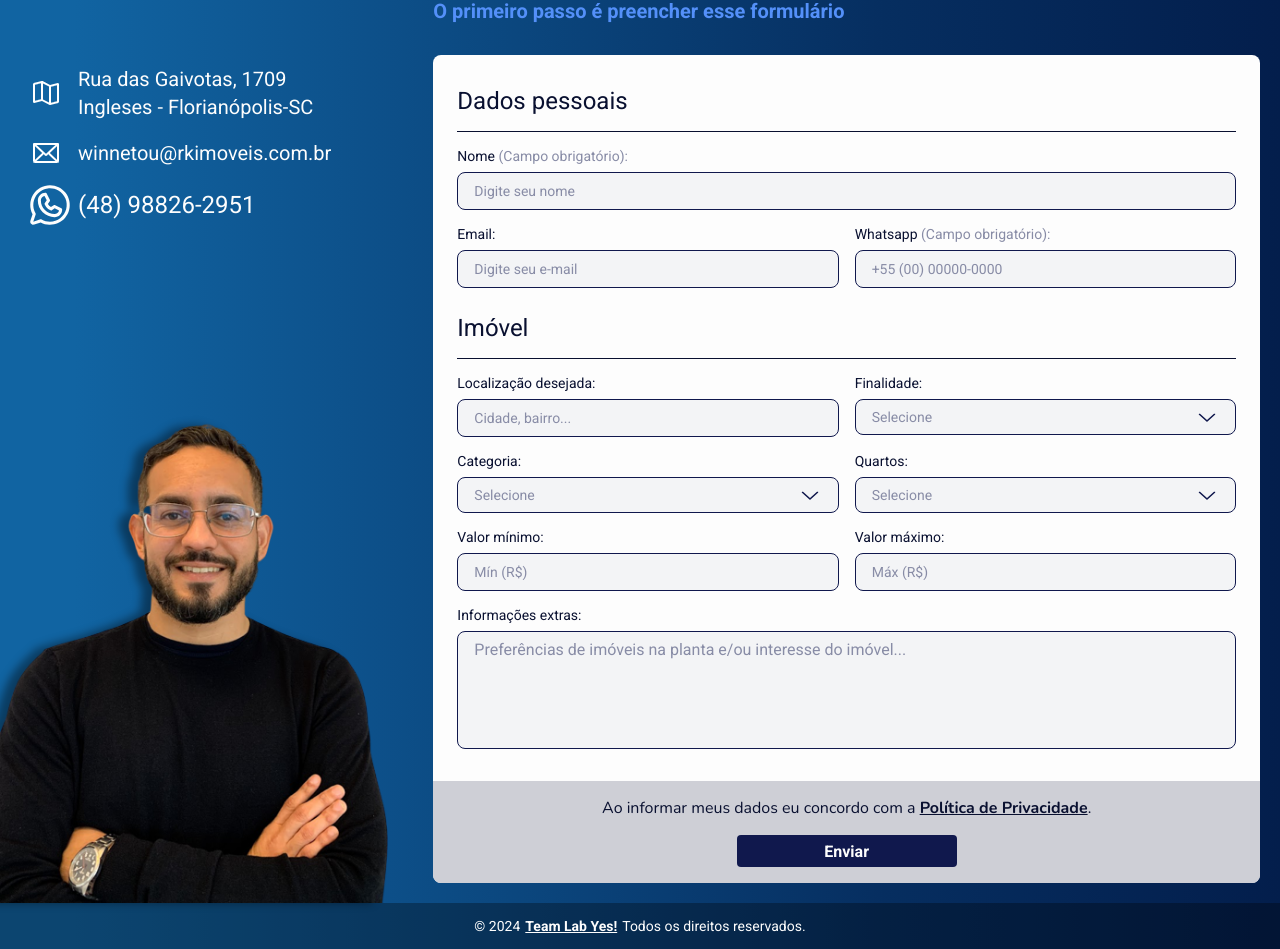
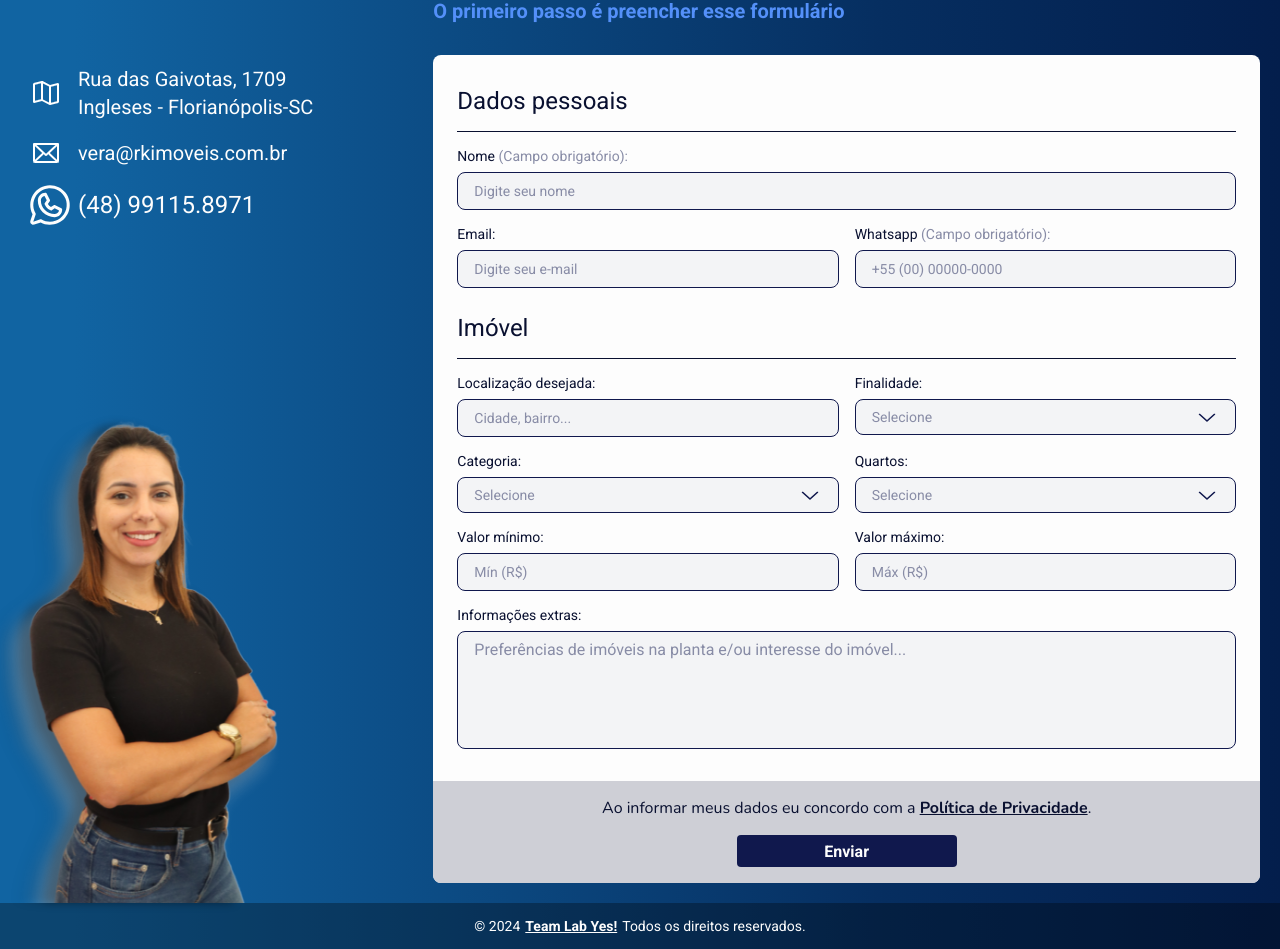
Before and after one commit to labyes24/RK-LP-VERA-MELENDEZ, a React (Vite) app: page /contact in a window 1280 px wide. Shown: the part 175-1124 px from the top of the page. Built offline with nearby package versions, Linux system fonts and the light colour scheme.

Commit message:
feat/RLVM-2: updated brokerData

```diff
--- a/src/data/BrokerData.js
+++ b/src/data/BrokerData.js
@@ -55,16 +55,14 @@
  */
 const brokerProfile = {
   id: crypto.randomUUID(),
-  name: 'Winnetou Soares Martins',
-  CRECI: '64.763-F',
-  profileImage: '/broker/tom2.png',
+  name: 'Vera Lucia Melendez',
+  CRECI: '56.000-F',
+  profileImage: '/broker/vera.png',
   description: {
     title:
-      '"Pai do Bento e marido da Luciana, praticante de artes marciais e nas horas vagas se arrisca a cantar, tocando violão."',
+      'Corretora de imóveis e avaliadora, mãe e esposa. Apaixonada por corrida e esporte.',
     paragraph: [
-      'Apresento-me como seu corretor de imóveis, especializado em oferecer mais do que propriedades, vendo informações estratégicas e oportunidades de investimento sólido no dinâmico mercado imobiliário.',
-      'Estou aqui para ser seu guia confiável nessa jornada, proporcionando acesso aos insights valiosos sobre tendências do mercado, recomendações personalizadas para investimentos sólidos e orientação em cada etapa, desde pesquisa até a negociação de sucesso para as partes envolvidas.',
-      'Lembre-se: Na hora de negociar, solicite as certidões negativas necessárias para a realização da escritura.',
+      'Apaixonada por conectar pessoas aos seus lares dos sonhos. Tenho trabalhado arduamente para oferecer um serviço personalizado e resultados excepcionais aos meus clientes que buscam desde moradia a investimento. Vamos trabalhar juntos para transformar suas expectativas em realidade.',
     ],
   },
   address: {
@@ -74,13 +72,8 @@ const brokerProfile = {
     city: 'Florianópolis',
     state: 'SC',
   },
-  phone: '(48) 98826-2951 ',
-  email: 'winnetou@rkimoveis.com.br',
-  clientReview: {
-    review:
-      'Eu e meu marido adquirimos um imóvel através do corretor Winnetou Martins e fomos muito bem tratados do início até a conclusão da compra. Ele é hábil, competente e atencioso.',
-    client: 'Valzira Souza - Advogada',
-  },
+  phone: '(48) 99115.8971',
+  email: 'vera@rkimoveis.com.br',
   comments: [
     {
       id: crypto.randomUUID(),
```
Also changed, not shown: public/broker/vera.png (added).
